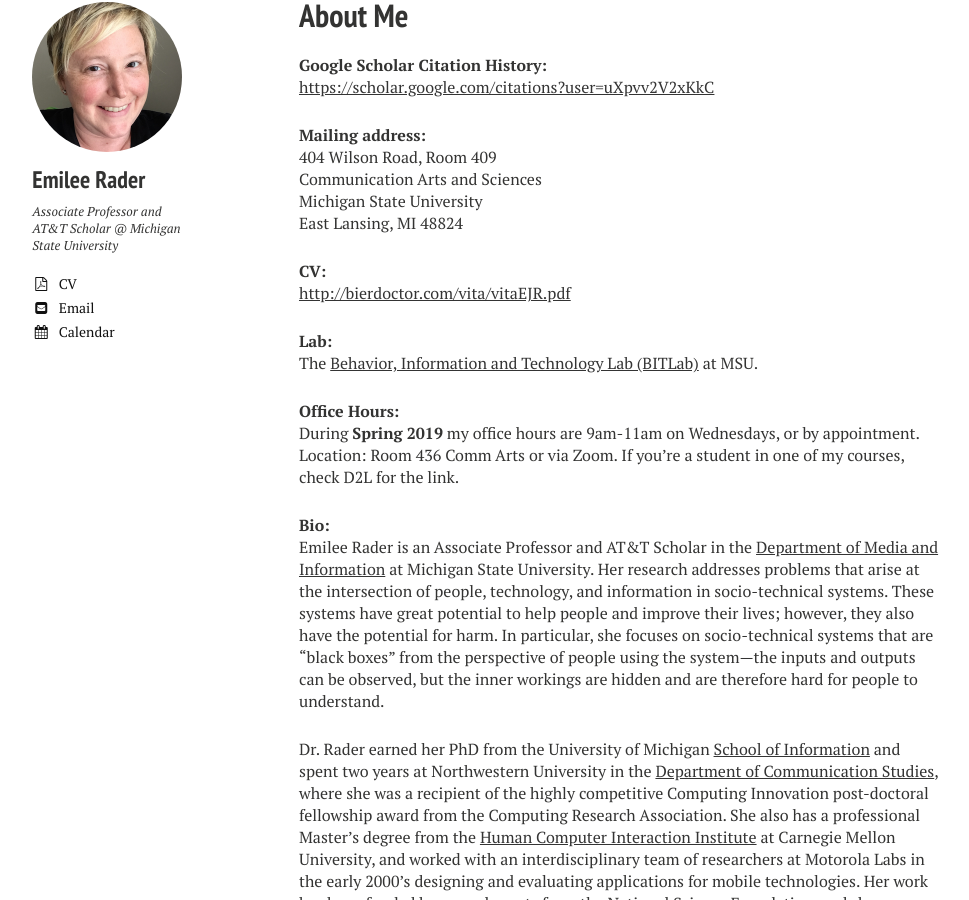
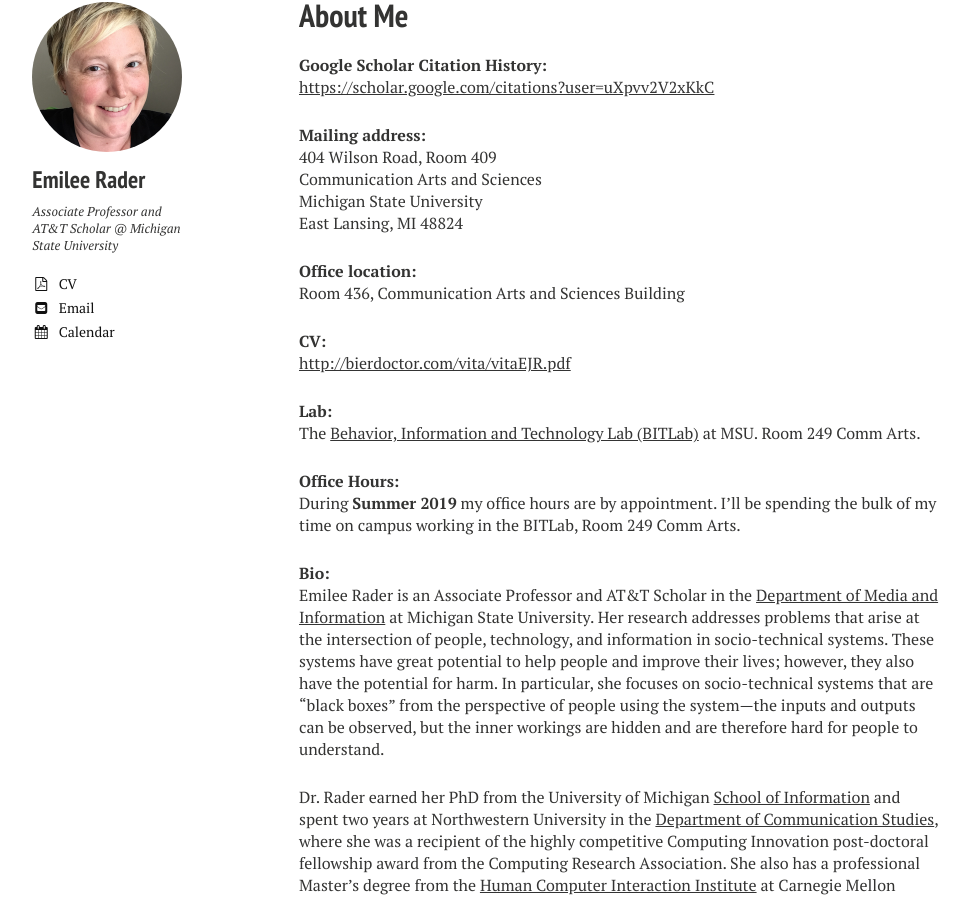
Before and after one commit to bierdoctor/bierdoctor.github.io, a Jekyll site: the page built from about/index.md, in a window 1280 px wide and 900 px high, scrolled down 388 px. Shown: the whole window, without its empty margins (21-990 px from the left). Built offline with Jekyll 4.4.1, drawn with Linux system fonts in a browser that asks for light colours; nearby versions of some CDN libraries.

Commit message:
update office hours on about page

```diff
--- a/about/index.md
+++ b/about/index.md
@@ -19,6 +19,9 @@ Communication Arts and Sciences
 Michigan State University
 East Lansing, MI  48824
 
+**Office location:**
+Room 436, Communication Arts and Sciences Building
+
 <!-- **Click for a high resolution photo:**  -->
 <!-- <figure> -->
 <!-- 	<a href="{{ site.url }}/images/emilee_rader.jpg"><img src="{{ site.url }}/images/emilee_rader_thumbnail.jpg"></a> -->
@@ -28,10 +31,10 @@ East Lansing, MI  48824
 [http://bierdoctor.com/vita/vitaEJR.pdf](http://bierdoctor.com/vita/vitaEJR.pdf)
 
 **Lab:**
-The [Behavior, Information and Technology Lab (BITLab)](https://bitlab.cas.msu.edu) at MSU.
+The [Behavior, Information and Technology Lab (BITLab)](https://bitlab.cas.msu.edu) at MSU. Room 249 Comm Arts.
 
 **Office Hours:**
-During **Spring 2019** my office hours are 9am-11am on Wednesdays, or by appointment. Location: Room 436 Comm Arts or via Zoom. If you're a student in one of my courses, check D2L for the link.
+During **Summer 2019** my office hours are by appointment. I'll be spending the bulk of my time on campus working in the BITLab, Room 249 Comm Arts.
 
 **Bio:**
 Emilee Rader is an Associate Professor and AT&T Scholar in the [Department of Media and Information](http://mi.msu.edu) at Michigan State University. Her research addresses problems that arise at the intersection of people, technology, and information in socio-technical systems. These systems have great potential to help people and improve their lives; however, they also have the potential for harm. In particular, she focuses on socio-technical systems that are “black boxes” from the perspective of people using the system—the inputs and outputs can be observed, but the inner workings are hidden and are therefore hard for people to understand.
```
